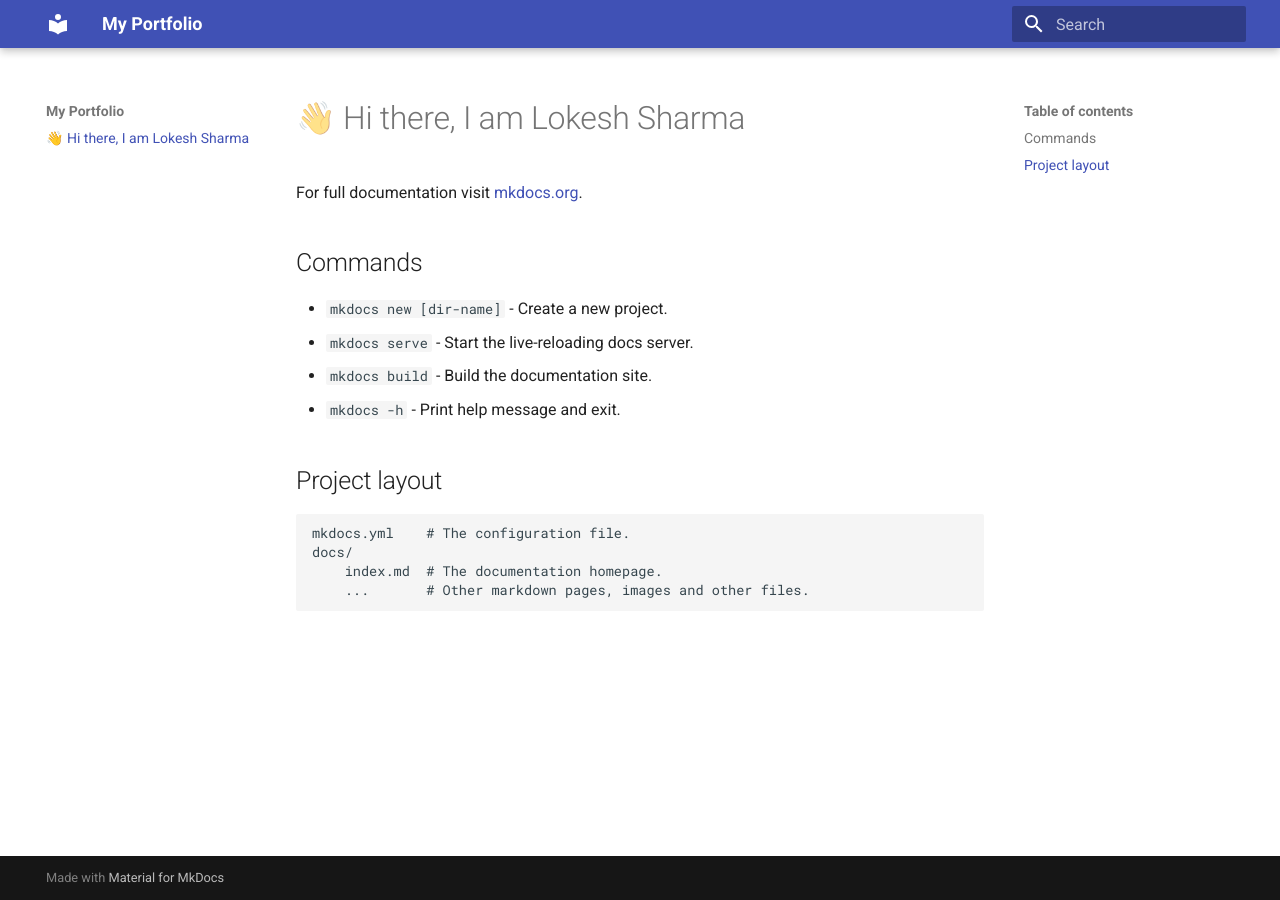
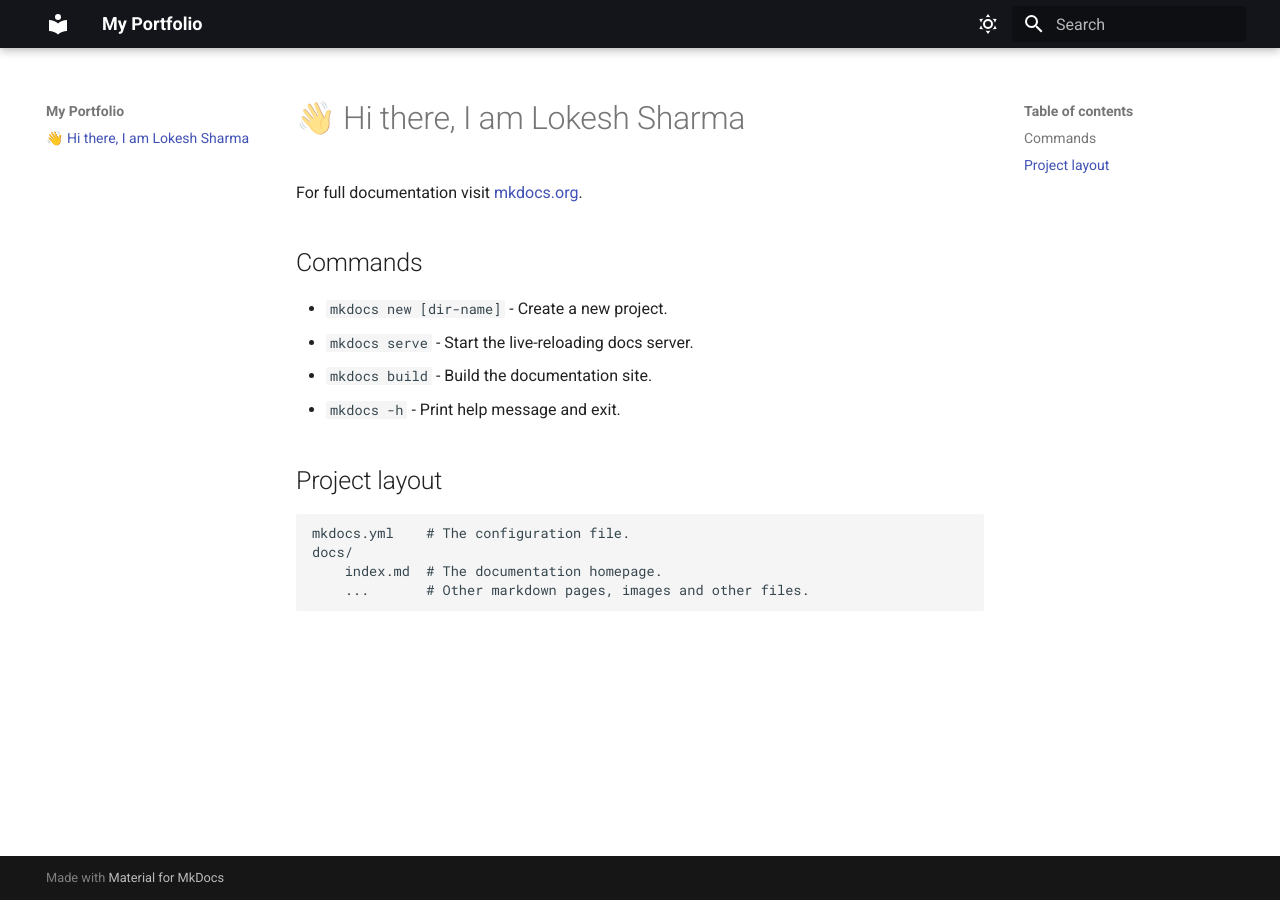
Before and after one commit to lsharma-202/lsharma-202.github.io, an MkDocs documentation site: the page built from docs/index.md, in a window 1280 px wide. Built offline with MkDocs 1.6.1 and Material for MkDocs 9.7.7, drawn with Linux system fonts in a browser that asks for light colours.

Commit message:
feat: Add colour palette

```diff
--- a/mkdocs.yml
+++ b/mkdocs.yml
@@ -3,10 +3,20 @@ site_name: My Portfolio
 site_url: https://lsharma-202.github.io
 theme:
   name: material
-#  features:
-#    - navigation.instant
-#    - navigation.tracking
-#    - search.suggest
-#    - search.highlight
-#    - search.share
-#    - header.autohide
+  palette:
+
+  - media: "(prefers-color-scheme: light)"
+    scheme: default
+    primary: black
+    accent: brown
+    toggle:
+      icon: material/weather-sunny
+      name: Switch to dark mode
+
+  - media: "(prefers-color-scheme: dark)"
+    scheme: slate
+    primary: teal
+    accent: deep orange
+    toggle:
+      icon: material/weather-night
+      name: Switch to light mode
```
